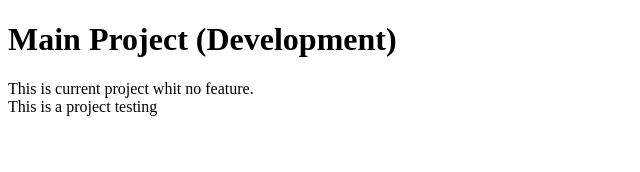
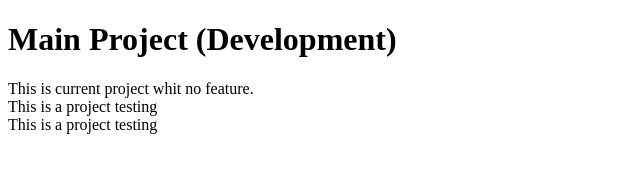
Before and after one commit to OscOkt021/section-satu-versioning, a plain HTML site: page index.html in a window 1280 px wide. Shown: the whole page, without its empty margins (0-640 px from the left). Drawn offline with Linux system fonts and the light colour scheme.

Commit message:
Revision again for index.html

```diff
--- a/index.html
+++ b/index.html
@@ -9,7 +9,8 @@
 <body>
     <h1>Main Project (Development)</h1>
     <p>
-        This is current project whit no feature. <br> This is a project testing
+        This is current project whit no feature. <br> This is a project testing <br>
+        This is a project testing
     </p>
 </body>
 </html>
```
